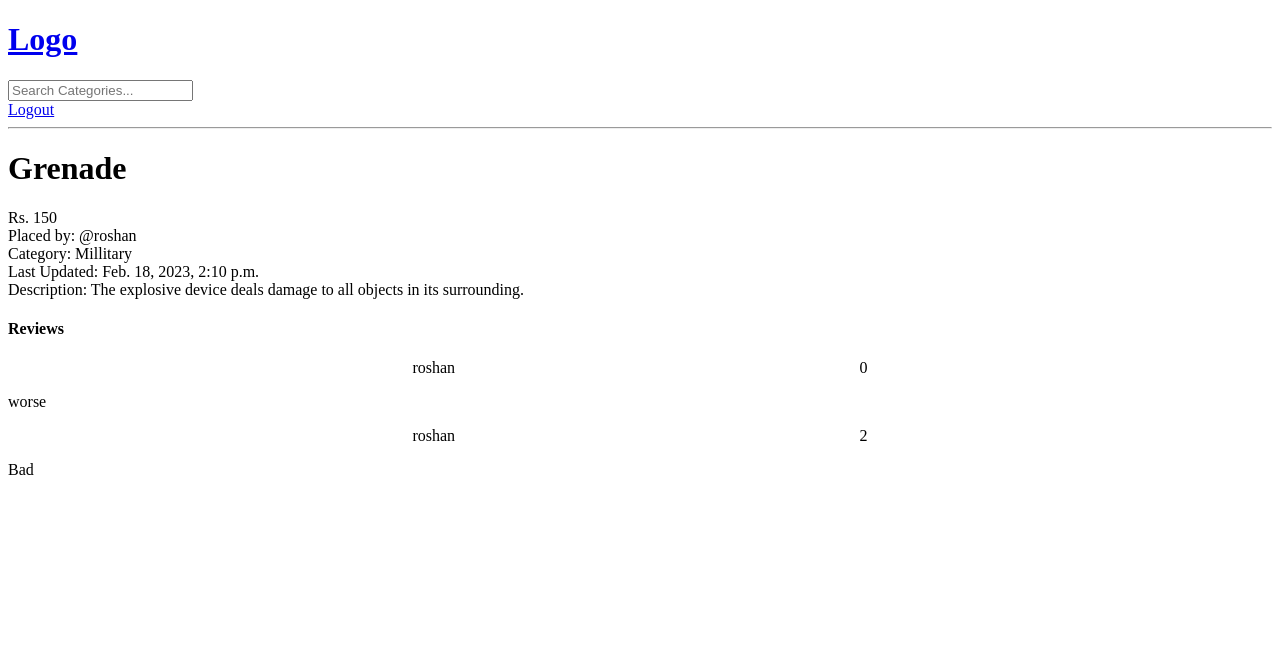
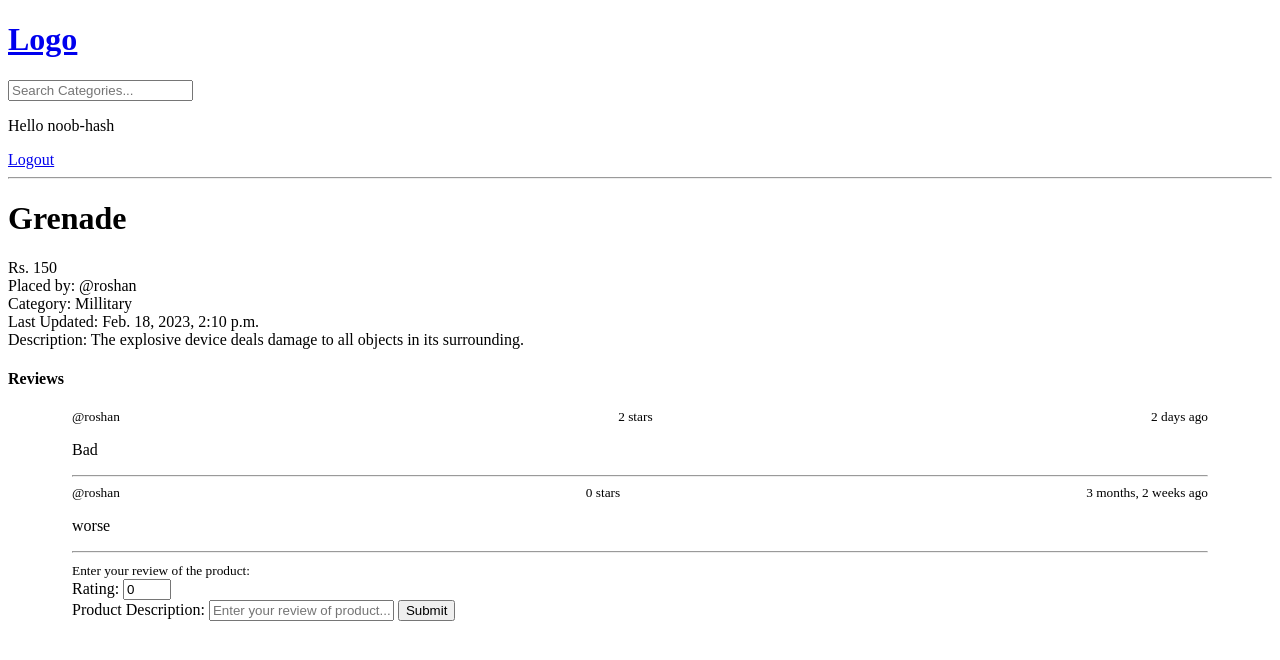
Before and after one commit to noob-hash/Django, a Django app: page /product/7/ in a window 1280 px wide. Shown: the top 660 px of the page. Run offline with Django 4.2, Linux system fonts and the light colour scheme; a user stored in the database is signed in; data comes from the database, SQL or seed files in the repository; both versions use the stored data as it was after the commit; parts of the project's set-up code (start-up, migrations or seed data) failed here and were passed over.

Commit message:
[Review form created and user profile template]

```diff
--- a/practiceProject/base/templates/base/Login_Register.html
+++ b/practiceProject/base/templates/base/Login_Register.html
@@ -23,6 +23,8 @@
     <div>
         <form action="" method="post">
             {%csrf_token%}
+
+            {{form.as_p}}
             <input type="submit" value="Register" />
         </form>
         <div>
--- a/practiceProject/base/templates/base/product.html
+++ b/practiceProject/base/templates/base/product.html
@@ -8,15 +8,43 @@
 <span>Category: {{product.category.name}}</span><br>
 <span>Last Updated: {{product.updatedDate}} </span> <br>
 <span>Description: {{product.productDescription}}</span>
+{% if request.user == product.user %}
+    <a href="{% url 'updateProduct' product.id %}">Edit</a>
+    <a href="{% url 'deleteProduct' product.id %}">Delete</a>
+{% endif %}
 <h4>Reviews</h4>
 {% for review in reviews %}
-    <div>
-        <div style = "display: flex; justify-content: space-evenly;" >
-            <span> {{review.user}} </span>
-            <span> {{review.star}} </span>
-        </div>
+    <div style=" padding: 0 5vw 0 5vw">
+        {% if request.user == review.user %}
+            <a href="{% url 'deleteReview' review.id %}">Delete</a>
+        {% endif %}
+            <small style = "display: flex; justify-content: space-between;" >
+            <span> @{{review.user}} </span>
+            <span> {{review.star}} stars </span>
+            <span> {{review.createdDate|timesince}} ago </span>
+        </small>
+        <p> {{review.comment}} </p>
+        <hr>
     </div>
-    <p> {{review.comment}} </p>
 {% endfor %}
 
+{% if request.user.is_authenticated %}
+    <div class="submit-review" style=" padding: 0 5vw 0 5vw">
+        <small>Enter your review of the product:</small>
+        <form action="" method="POST">
+            {% csrf_token %}
+            <label for="star">
+                Rating:
+            </label>
+            <input type="number" name="star" value="0" max="5" min="0"/>
+            <br>
+            <label for="comment">
+                Product Description:
+            </label>
+            <input type="text" name="comment" placeholder="Enter your review of product..." />
+            <input type="submit" value="Submit">
+        </form>
+    </div>
+{% endif %}
+
 {% endblock content %}
--- a/practiceProject/base/urls.py
+++ b/practiceProject/base/urls.py
@@ -7,11 +7,12 @@ urlpatterns = [
     path('register/',views.registerUser, name="register"),
     path('', views.home, name="home"),
     #name makes sure you can fetch data with its value rather than page's url
+    path('profile/<str:pk>/', views.userProfile, name = "userProfile"),
     path('product/<str:pk>/', views.product, name = "product"),
     path('category/<str:pk>/', views.category, name = "category"),
     path('addProduct/', views.addProduct, name = "addProduct"),
     path('updateProduct/<str:pk>/', views.updateProduct, name = "updateProduct"),
     path('deleteProduct/<str:pk>/', views.deleteProduct, name = "deleteProduct"),
+    path('deleteReview/<str:pk>/', views.deleteReview, name = "deleteReview"),
     path('addCategory/', views.addCategory, name = "addCategory"),
-    path('addReview/', views.addReview, name = "addReview"),
 ]
--- a/practiceProject/base/views.py
+++ b/practiceProject/base/views.py
@@ -5,6 +5,7 @@ from django.contrib import messages
 from django.db.models import Q
 from django.contrib.auth.decorators import login_required
 from django.contrib.auth.models import User
+from django.contrib.auth.forms import UserCreationForm
 from django.contrib.auth import authenticate, login, logout
 from .models import Category, Product, Review
 from .form import CategoryForm, ProductForm, ReviewForm
@@ -18,7 +19,7 @@ def loginPage(request):
         return redirect('home')
 
     if request.method == 'POST':
-        username = request.POST.get('username')
+        username = request.POST.get('username').lower()
         password = request.POST.get('password')
 
         try:
@@ -43,8 +44,20 @@ def logoutUser(request):
 
 def registerUser(request):
     page = 'register'
+    form = UserCreationForm()
 
-    context = {'page' : page}
+    if request.method == 'POST':
+        form = UserCreationForm(request.POST)
+        if form.is_valid():
+            user = form.save(commit = False)
+            user.username = user.username.lower()
+            user.save()
+            login(request, user)
+            return redirect('home')
+        else:
+            messages.error(request, 'An error occured during registration')
+
+    context = {'page' : page, 'form' : form}
     return render(request, 'base/Login_Register.html', context)
 
 
@@ -85,7 +98,17 @@ def home(request):
 def product(request, pk):
     product = None
     product = Product.objects.get(id = pk)
-    reviews = Review.objects.filter(product = pk)
+    reviews = product.review_set.all().order_by('-createdDate')
+
+    if request.method == 'POST':
+        review = Review.objects.create(
+            user = request.user,
+            product  = product,
+            star = request.POST.get('star'),
+            comment = request.POST.get('comment')
+        )
+        return redirect('product', pk = product.id)
+
     context = {'product' : product, 'reviews' : reviews}
     return render(request, 'base/product.html', context)
 
@@ -115,17 +138,17 @@ def addProduct(request):
     return render(request, 'base/Product_form.html', context)
 
 @login_required(login_url="login")
-def addReview(request):
-    form = ReviewForm()
+def deleteReview(request, pk):
+    review = Review.objects.get(id = pk)
+
+    if request.user != review.user:
+        return HttpResponse('You are not owner of this review!!')
 
     if request.method == 'POST':
-        form = ReviewForm(request.POST)
-        if form.is_valid():
-            form.save()
-            return redirect('home')
-
-    context = {'form' : form}
-    return render(request, 'base/Review_form.html', context)
+        review.delete()
+        return redirect('home')
+    context = {'obj' : review}
+    return render(request, 'base/delete.html', context)
 
 @login_required(login_url="login")
 def updateProduct(request, pk):
@@ -146,6 +169,7 @@ def updateProduct(request, pk):
 
     context = {'form' : form}
     return render(request, 'base/Product_form.html', context)
+
 
 @login_required(login_url="login")
 def deleteProduct(request, pk):
@@ -188,3 +212,7 @@ def updateCategory(request, pk):
 
     context = {'form': form}
     return render(request, 'base/Category_form.html', context)
+
+def userProfile(rrquest):
+    context = {}
+    return render(request, 'base/Profile.html', context)
--- a/practiceProject/templates/navigation.html
+++ b/practiceProject/templates/navigation.html
@@ -7,6 +7,7 @@
 </form>
 
 {% if request.user.is_authenticated %}
+    <p>Hello {{request.user}} </p>
     <a href="{% url 'logout' %}">Logout</a>
 {% else %}
     <a href="{% url 'login' %}">Login</a>
```
Also changed, not shown: practiceProject/base/templates/base/Profile.html (added, +7 -0 lines), practiceProject/base/templates/base/home.html (+5 -2 lines), practiceProject/base/migrations/0014_remove_review_updateddate.py (added), practiceProject/base/migrations/0015_review_updateddate.py (added), practiceProject/db.sqlite3.
